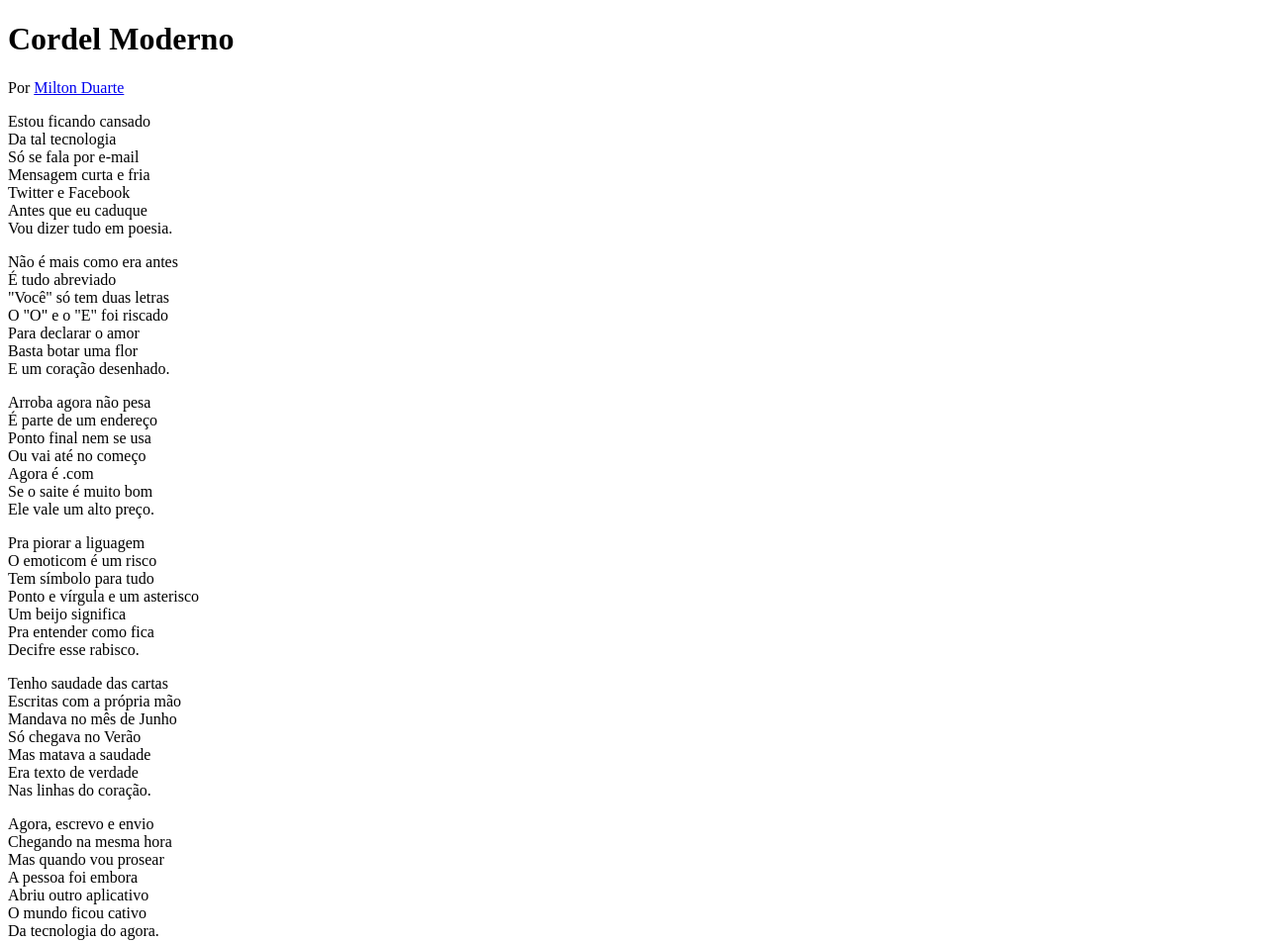
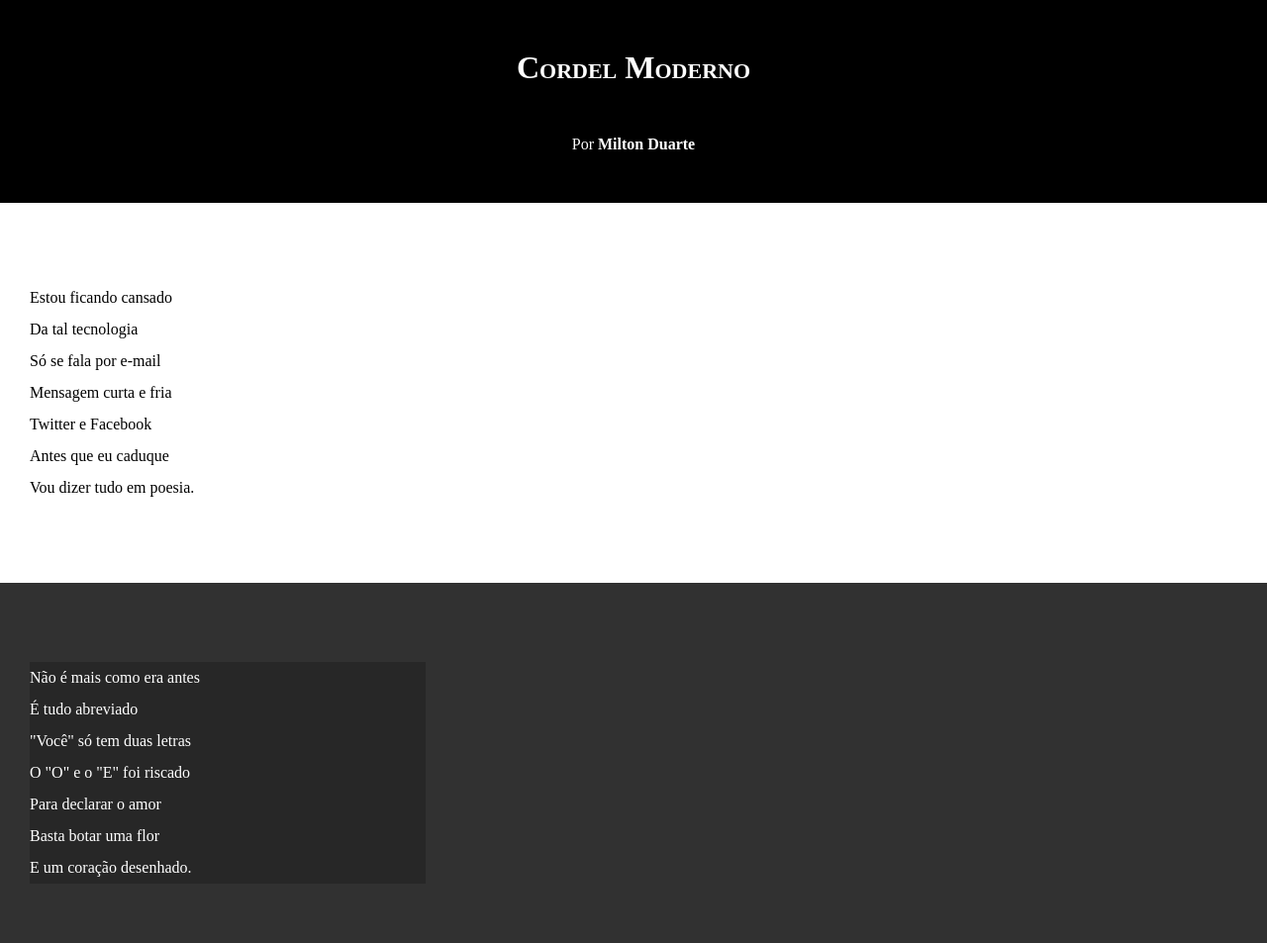
Before and after one commit to VIICKTHOR/HTML5-CSS3, a plain HTML site: page d012/index.html in a window 1280 px wide. Shown: the top 953 px of the page at 99% size. Drawn offline with Linux system fonts and the light colour scheme.

Commit message:
atualizei o css do d12

```diff
--- a/d012/estilo/style.css
+++ b/d012/estilo/style.css
@@ -1 +1,65 @@
 @charset "UTF-8";
+
+*{
+    margin: 0px;
+    padding: 0px;
+}
+
+html,body{
+    min-height: 100vh;
+    background-color: darkgray;
+}
+
+header{
+    background-color: black;
+    color: white;
+    text-align: center;
+}
+
+header>h1{
+    padding: 50px;
+    font-variant: small-caps;
+}
+
+header>p{
+    padding-bottom: 50px;
+}
+
+header a, footer a{
+    color: white;
+    text-decoration: none;
+    font-weight: bolder;
+}
+
+header a:hover, footer a:hover{
+    text-decoration: underline;
+}
+
+section{
+    padding-top: 10vh;
+    padding-bottom: 10vh;
+    line-height: 2em;
+    padding-left: 30px;
+}
+
+section.normal{
+    background-color: white;
+    color: black;
+}
+
+section.imagem{
+    background-color: rgb(49, 49, 49);
+    color: white;
+}
+
+section.imagem>p{
+    background-color: rgba(0, 0, 0, 0.212);
+    width: 400px;
+}
+
+footer{
+    background-color: black;
+    color: white;
+    text-align: center;
+    padding: 10px;
+}
--- a/d012/index.html
+++ b/d012/index.html
@@ -12,7 +12,7 @@
         <p>Por <a href="https://www.recantodasletras.com.br/poesias/3186743" target="_blank">Milton Duarte</a></p>
     </header>
 
-    <section>
+    <section class="normal">
         <p>
             Estou ficando cansado <br>
             Da tal tecnologia <br>
@@ -24,7 +24,7 @@
         </p>
     </section>
 
-    <section>
+    <section class="imagem">
         <p>
             Não é mais como era antes <br>
             É tudo abreviado <br>
@@ -36,7 +36,7 @@
         </p>
     </section>
 
-    <section>
+    <section class="normal">
         <p>
             Arroba agora não pesa <br>
             É parte de um endereço <br>
@@ -58,7 +58,7 @@
         </p>
     </section>
 
-    <section>
+    <section class="imagem">
         <p>
             Tenho saudade das cartas <br>
             Escritas com a própria mão <br>
@@ -70,7 +70,7 @@
         </p>
     </section>
 
-    <section>
+    <section class="normal">
         <p>
             Agora, escrevo e envio <br>
             Chegando na mesma hora <br>
```
